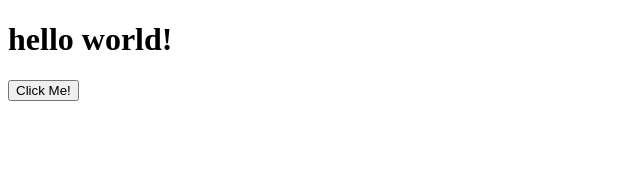
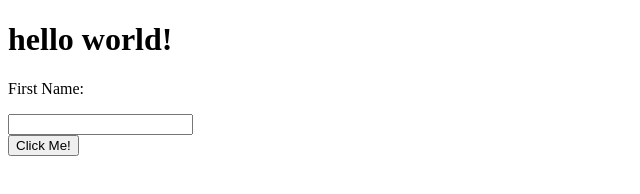
Before and after one commit to ryancopado/helloworld, a plain HTML site: page index.html in a window 1280 px wide. Shown: the whole page, without its empty margins (0-640 px from the left). Drawn offline with Linux system fonts and the light colour scheme.

Commit message:
First Name input

```diff
--- a/index.html
+++ b/index.html
@@ -8,8 +8,12 @@
   </head>
   <body>
     <h1>hello  world!</h1>
+    <form>
+      <p>First Name:</p>
+      <input></input>
+    </form>
+
     <button onclick="buttonMessage()">Click Me!</button>
-
 
   </body>
 </html>
```
